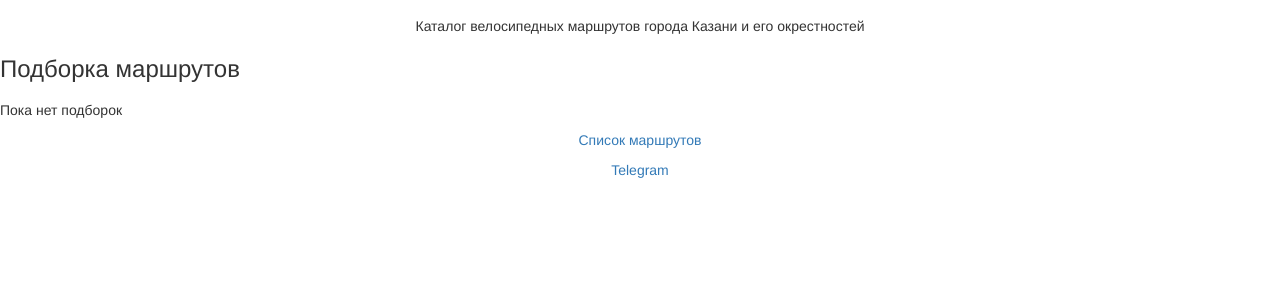
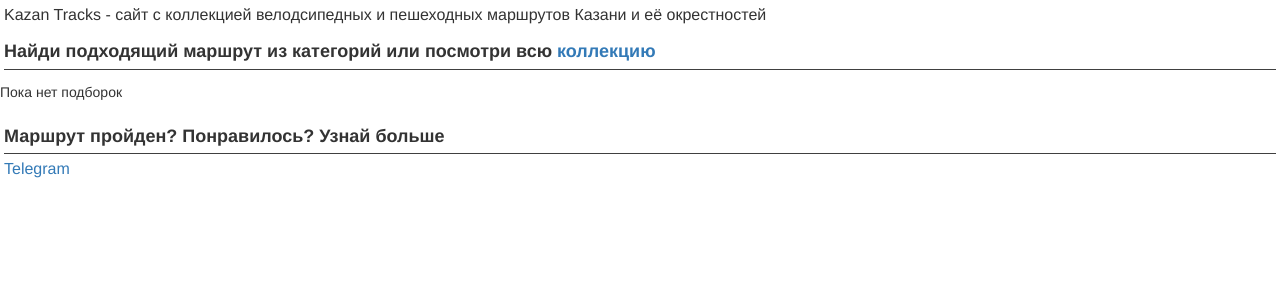
Before and after one commit to ma-petrov/routsweb, a Django app: page /routs/ in a window 1280 px wide. Shown: the part 50-350 px from the top of the page. Run offline with Django 3.2, Linux system fonts and the light colour scheme; data that the repository does not hold is empty; some libraries are stand-ins or nearby versions.

Commit message:
update main page layout

```diff
--- a/routs/templates/index.html
+++ b/routs/templates/index.html
@@ -6,9 +6,11 @@
 {% block title %}<title>Веломаршруты</title>{% endblock %}
 
 {% block content %}
-    <p class="main-page-text" style="margin-top: 16px;">Каталог велосипедных маршрутов города Казани и его окрестностей</p>
+    <p class="text">Kazan Tracks - сайт с коллекцией велодсипедных и пешеходных маршрутов Казани и её окрестностей</p>
 
-    <h3>Подборка маршрутов</h3>
+    <div class="index-header">
+        <strong>Найди подходящий маршрут из категорий или посмотри всю <a href="{% url 'rout-list' %}">коллекцию</a></strong>
+    </div>
     <div class="collection-container">
         {% if route_collections %}
             {% for collection in route_collections %}
@@ -25,10 +27,13 @@
         {% endif %}
     </div>
 
-    <p class="main-page-text"><a href="{% url 'rout-list' %}">Список маршрутов</a></p>
-    <p class="main-page-text"><a href="https://t.me/kazantracks">Telegram</a></p>
+    <div class="index-header">
+        <strong>Маршрут пройден? Понравилось? Узнай больше</a></strong>
+    </div>
+    <p class="text"><a href="https://t.me/kazantracks">Telegram</a></p>
 
 <script>
+
     const collectionCards = document.getElementsByClassName('collection-card-background');
 
     function applyResizing(collectionCards, parentWidth, n) {
@@ -55,7 +60,9 @@
     }
 
     window.onload = () => {
-        resizeCollectionCards();
+        if (collectionCards !== undefined) {
+            resizeCollectionCards();
+        }
 
         document.getElementById("home-button").style.display = 'none';
         document.getElementById("back-button").style.display = 'none';
@@ -65,6 +72,9 @@
         });
     }
 
-    window.onresize = resizeCollectionCards;
+    if (collectionCards !== undefined) {
+        window.onresize = resizeCollectionCards;
+    }
+
 </script>
 {% endblock %}
--- a/static/css/styles.css
+++ b/static/css/styles.css
@@ -146,10 +146,25 @@ a:hover {text-decoration: none;}
 
 .main-page-text {text-align: center;}
 
+.text {
+    margin: 4px;
+    font-size: medium;
+}
+
+.index-header {
+    margin-top: 8px;
+    margin-bottom: 4px;
+    margin-left: 4px;
+    margin-right: 4px;
+    padding-top: 4px;
+    padding-bottom: 4px;
+    font-size: large;
+    border-bottom: 1px solid var(--main-dark-color);
+}
+
 .collection-container {
     display: flex;
     flex-wrap: wrap;
-    /* justify-content: center; */
 }
 
 .collection-card-background {
@@ -167,8 +182,7 @@ a:hover {text-decoration: none;}
     justify-content: center;
     width: inherit;
     height: inherit;
-    background-color: #00000080;
-    /* border-radius: var(--main-border-radius); */
+    background-color: #000000A0;
 }
 
 .collection-card-link-container {
```
